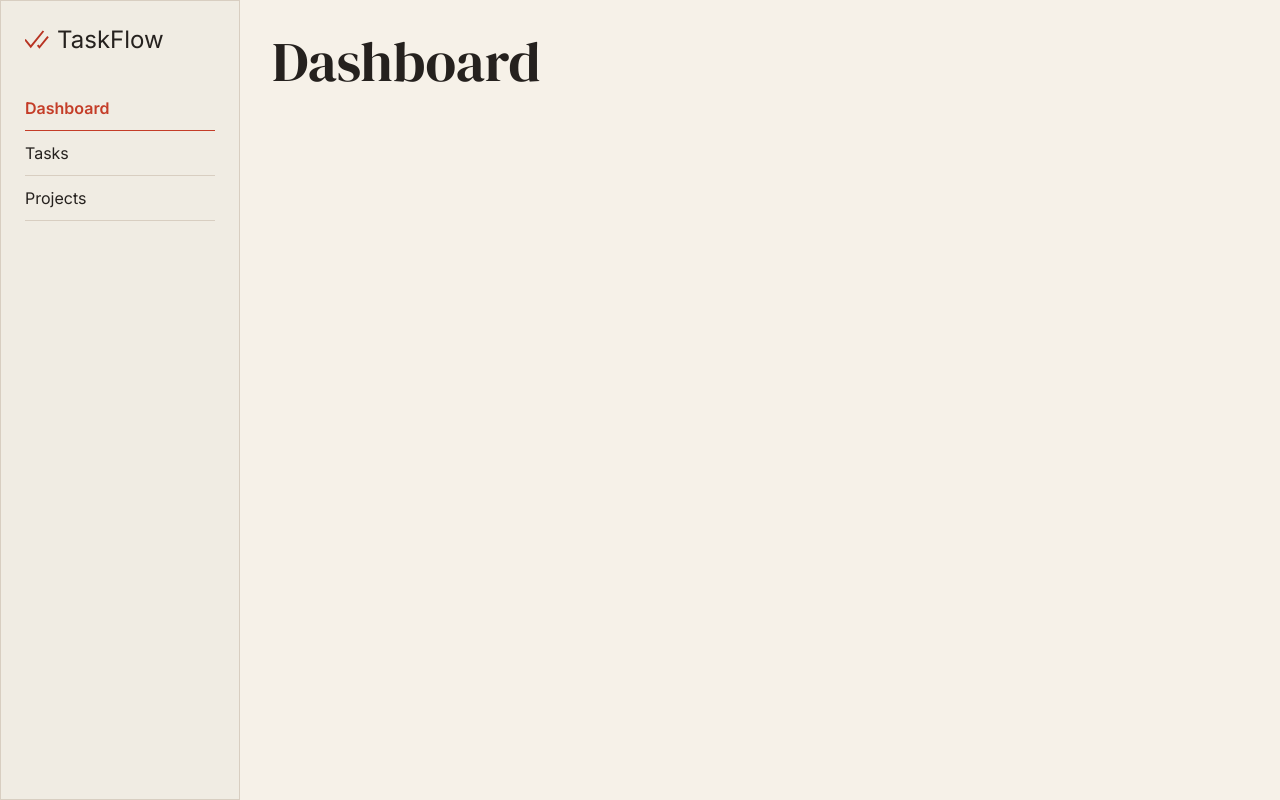
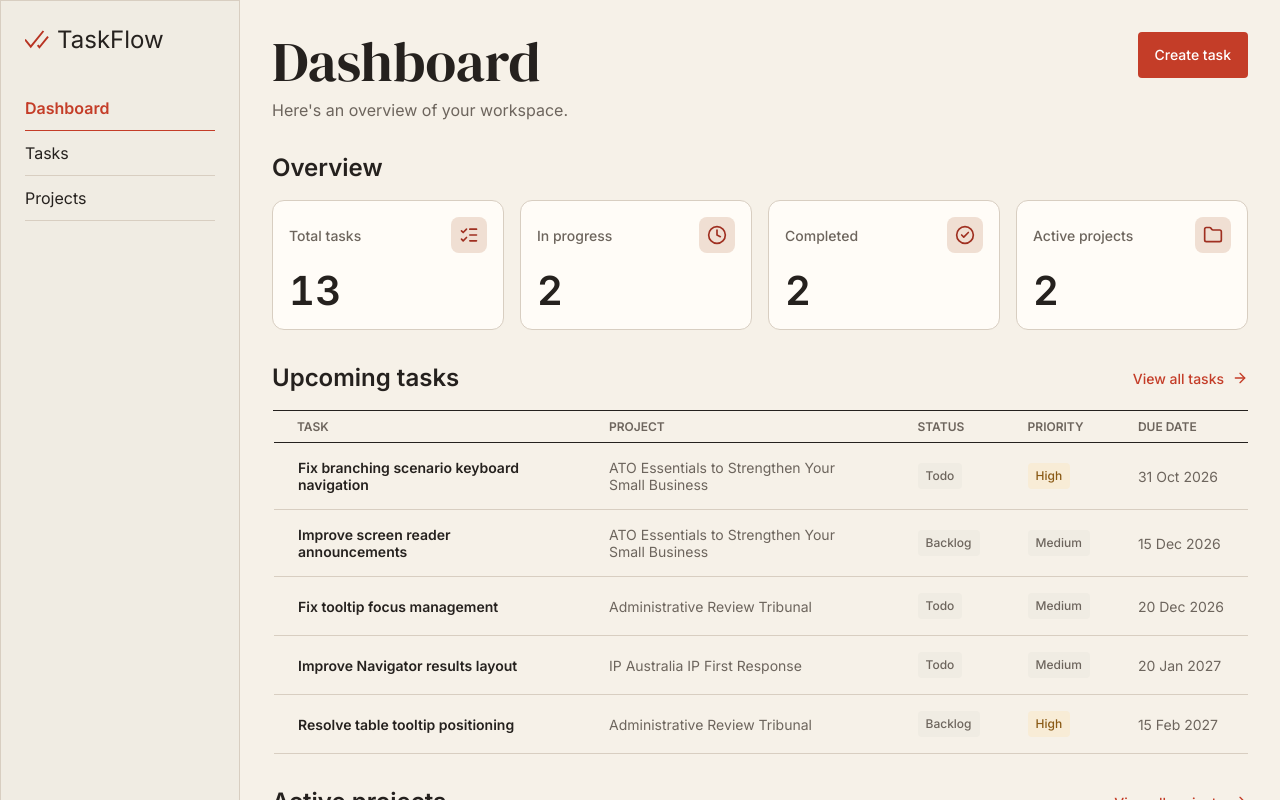
Before and after one commit to ninalix/task-flow, a React (Vite) app: page / in a window 1280 px wide. Shown: the top 800 px of the page. Built offline with nearby package versions, Linux system fonts and the light colour scheme; data requests are answered from the project's data file.

Commit message:
feat: add Dashboard page and style

```diff
--- a/src/pages/DashboardPage.tsx
+++ b/src/pages/DashboardPage.tsx
@@ -1,8 +1,197 @@
+import useTasks from "../hooks/useTasks";
+import useProjects from "../hooks/useProjects";
+import { Link } from "react-router-dom";
+import Button from "../components/ui/Button";
+import { ListChecks, Clock, CircleCheck, Folder, ArrowRight } from "lucide-react";
+import TaskList from "../components/TaskList";
+import ProjectItem from "../components/ProjectItem";
+
 function DashboardPage() {
+  const {
+    tasks,
+    loading: tasksLoading,
+    error: tasksError,
+    fetchTasks
+  } = useTasks();
+
+  const {
+    projects,
+    loading: projectsLoading,
+    error: projectsError,
+    fetchProjects
+  } = useProjects();
+
+  const totalTasks = tasks.length;
+
+  const inProgressTasks = tasks.filter(
+    task => task.status === "in-progress"
+  ).length;
+
+  const completedTasks = tasks.filter(
+    task => task.status === "done"
+  ).length;
+
+  const activeProjects = projects.filter(
+    project => project.status === "active"
+  );
+
+  const upcomingTasks = tasks
+    .filter(task => task.status !== "done" && task.dueDate)
+    .sort((a, b) => (a.dueDate ?? "").localeCompare(b.dueDate ?? ""))
+    .slice(0, 5);
+
+  const stats = [
+    {
+      label: "Total tasks",
+      value: totalTasks,
+      icon: ListChecks,
+      loading: tasksLoading,
+      error: tasksError
+    },
+    {
+      label: "In progress",
+      value: inProgressTasks,
+      icon: Clock,
+      loading: tasksLoading,
+      error: tasksError
+    },
+    {
+      label: "Completed",
+      value: completedTasks,
+      icon: CircleCheck,
+      loading: tasksLoading,
+      error: tasksError
+    },
+    {
+      label: "Active projects",
+      value: activeProjects.length,
+      icon: Folder,
+      loading: projectsLoading,
+      error: projectsError
+    }
+  ];
+
   return (
-    <>
-      <h1>Dashboard</h1>
-    </>
+    <div className="dashboard">
+      <header className="dashboard__header">
+        <div>
+          <h1>Dashboard</h1>
+          <p>Here's an overview of your workspace.</p>
+        </div>
+
+        <Link
+          to="/tasks/new"
+          className="button button-primary"
+        >
+          Create task
+        </Link>
+      </header>
+
+      <section className="dashboard-summary">
+        <h2
+          id="dashboard-summary"
+          className="dashboard__section-title"
+        >
+          Overview
+        </h2>
+        <div className="dashboard__stats">
+          {stats.map(stat => {
+            const Icon = stat.icon;
+            return (
+              <div className="dashboard-stat" key={stat.label}>
+                <div className="dashboard-stat__header">
+                  <span>{stat.label}</span>
+
+                  <span className="dashboard-stat__icon">
+                    <Icon size={20} aria-hidden="true" />
+                  </span>
+                </div>
+
+                <p className="dashboard-stat__value">
+                  {stat.loading ? "..." : stat.error ? "-" : stat.value}
+                </p>
+              </div>
+            );
+          })}
+        </div>
+      </section>
+
+
+      <section className="dashboard__section">
+        <div className="dashboard__section-header">
+          <h2>Upcoming tasks</h2>
+
+          <Link
+            to="/tasks"
+            className="dashboard__link"
+          >
+            View all tasks
+            <ArrowRight size={16} aria-hidden="true" />
+          </Link>
+        </div>
+
+        {tasksLoading ? (
+          <p role="status">Loading tasks...</p>
+        ) : tasksError ? (
+          <div className="dashboard__error">
+            <p role="alert">{tasksError}</p>
+            <Button
+              variant="secondary"
+              onClick={() => fetchTasks()}
+            >
+              Try again
+            </Button>
+          </div>
+        ) : (upcomingTasks.length === 0) ? (
+          <div className="dashboard__empty">
+            <p>No upcoming tasks.</p>
+          </div>
+        ) : (
+          <div className="dashboard__task-list">
+            <TaskList tasks={upcomingTasks} projects={projects}/>
+          </div>
+        )}
+      </section>
+
+      <section className="dashboard__section">
+        <div className="dashboard__section-header">
+          <h2>Active projects</h2>
+
+          <Link
+            to="/projects"
+            className="dashboard__link"
+          >
+            View all projects
+            <ArrowRight size={16} aria-hidden="true" />
+          </Link>
+        </div>
+
+        {projectsLoading ? (
+          <p role="status">Loading projects...</p>
+        ) : projectsError ? (
+          <div className="dashboard__error">
+            <p role="alert">{projectsError}</p>
+            <Button
+              variant="secondary"
+              onClick={() => fetchProjects()}
+            >
+              Try again
+            </Button>
+          </div>
+        ) : activeProjects.length === 0 ? (
+          <div className="dashboard__empty">
+            <p>No active projects.</p>
+          </div>
+        ) : (
+          <div className="dashboard__projects">
+            {activeProjects.slice(0, 4).map(activeProject => (
+              <ProjectItem key={activeProject.id} project={activeProject}/>
+            ))}
+          </div>
+        )}
+      </section>
+    </div>
+
   );
 }
 
--- a/src/styles/global.scss
+++ b/src/styles/global.scss
@@ -16,6 +16,7 @@
 @use "./pages/task-detail";
 @use "./pages/task-form-page";
 @use "./pages/projects";
+@use "./pages/dashboard";
 
 // Global styles
 body {
--- /dev/null
+++ b/src/styles/pages/_dashboard.scss
@@ -0,0 +1,203 @@
+.dashboard {
+  display: flex;
+  flex-direction: column;
+  gap: var(--space-8);
+  min-width: 0;
+
+  // Page header
+  &__header {
+    display: flex;
+    justify-content: space-between;
+    align-items: flex-start;
+    gap: var(--space-4);
+
+    h1 {
+      margin: 0 0 var(--space-2);
+    }
+
+    p {
+      margin: 0;
+      color: var(--color-text-muted);
+    }
+  }
+
+  // Section headings
+  &__section-title {
+    margin: 0 0 var(--space-4);
+    font-family: var(--font-body);
+    font-size: var(--font-size-heading-m);
+    font-weight: var(--font-weight-semibold);
+    line-height: var(--line-height-heading-m);
+  }
+
+  &__section {
+    display: flex;
+    flex-direction: column;
+    gap: var(--space-4);
+    min-width: 0;
+  }
+
+  &__section-header {
+    display: flex;
+    justify-content: space-between;
+    align-items: center;
+    flex-wrap: wrap;
+    gap: var(--space-3);
+
+    h2 {
+      margin: 0;
+      font-family: var(--font-body);
+      font-size: var(--font-size-heading-m);
+      font-weight: var(--font-weight-semibold);
+      line-height: var(--line-height-heading-m);
+    }
+  }
+
+  // Summary cards
+  &__stats {
+    display: grid;
+    grid-template-columns: repeat(4, minmax(0, 1fr));
+    gap: var(--space-4);
+  }
+
+  // Section links
+  &__link {
+    display: inline-flex;
+    align-items: center;
+    gap: var(--space-2);
+
+    color: var(--color-primary);
+    font-size: var(--font-size-body-sm);
+    font-weight: var(--font-weight-medium);
+    text-decoration: none;
+
+    &:hover {
+      color: var(--color-primary-hover);
+      text-decoration: underline;
+    }
+
+    &:focus-visible {
+      outline: var(--border-focus) solid var(--color-focus);
+      outline-offset: 4px;
+    }
+  }
+
+  // Reusable TaskList
+  &__task-list {
+    min-width: 0;
+    overflow-x: auto;
+  }
+
+  // Reusable Project Cards
+  &__projects {
+    display: grid;
+    grid-template-columns: repeat(2, minmax(0, 1fr));
+    gap: var(--space-6);
+  }
+
+  // Empty and error states
+  &__empty {
+    padding: var(--space-8);
+    text-align: center;
+
+    background: var(--color-surface);
+    border: var(--border-subtle) solid var(--color-border-subtle);
+    border-radius: var(--radius-lg);
+
+    p {
+      margin: 0;
+      color: var(--color-text-muted);
+    }
+  }
+
+  &__error {
+    display: flex;
+    flex-direction: column;
+    align-items: flex-start;
+    gap: var(--space-3);
+
+    p {
+      margin: 0;
+      color: var(--color-danger);
+    }
+  }
+
+  // Responsive
+  @media (max-width: 1200px) {
+    &__stats {
+      grid-template-columns: repeat(2, minmax(0, 1fr));
+    }
+  }
+
+  @media (max-width: 900px) {
+    &__projects {
+      grid-template-columns: minmax(0, 1fr);
+    }
+  }
+
+  @media (max-width: 640px) {
+    gap: var(--space-6);
+
+    &__header {
+      flex-direction: column;
+    }
+  }
+
+  @media (max-width: 400px) {
+    &__stats {
+      grid-template-columns: minmax(0, 1fr);
+    }
+  }
+}
+
+// Individual summary card
+.dashboard-stat {
+  display: flex;
+  flex-direction: column;
+  gap: var(--space-4);
+  min-width: 0;
+
+  padding: var(--space-4);
+
+  background: var(--color-surface);
+  border: var(--border-subtle) solid var(--color-border-subtle);
+  border-radius: var(--radius-lg);
+
+  &__header {
+    display: flex;
+    justify-content: space-between;
+    align-items: center;
+    gap: var(--space-2);
+
+    > span:first-child {
+      color: var(--color-text-muted);
+      font-size: var(--font-size-body-sm);
+      font-weight: var(--font-weight-medium);
+    }
+  }
+
+  &__icon {
+    display: inline-flex;
+    align-items: center;
+    justify-content: center;
+    flex-shrink: 0;
+
+    width: 36px;
+    height: 36px;
+
+    background: var(--color-background-hover);
+    color: var(--color-primary-hover);
+    border-radius: var(--radius-md);
+  }
+
+  &__value {
+    margin: 0;
+
+    color: var(--color-text);
+    font-family: var(--font-body);
+    font-size: var(--font-size-display-l);
+    font-weight: var(--font-weight-semibold);
+    line-height: var(--line-height-display-l);
+    font-variant-numeric: tabular-nums;
+  }
+}
```
